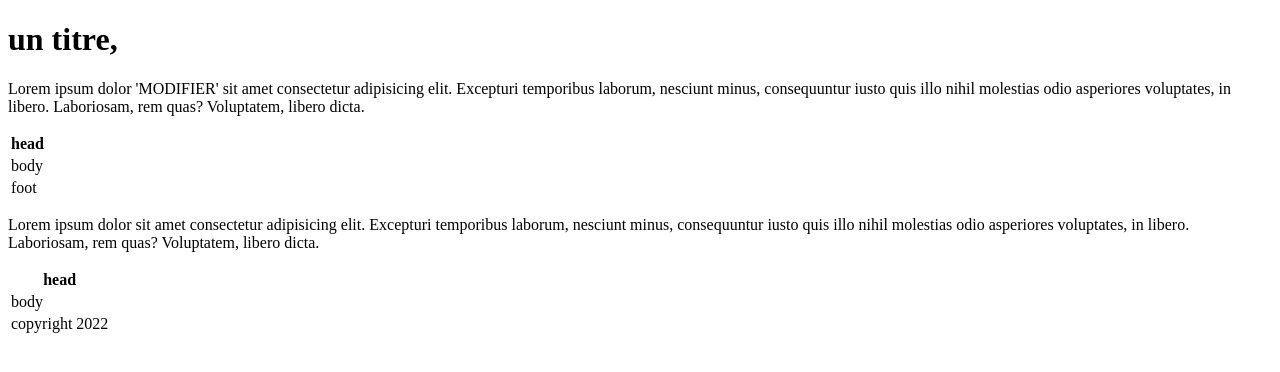
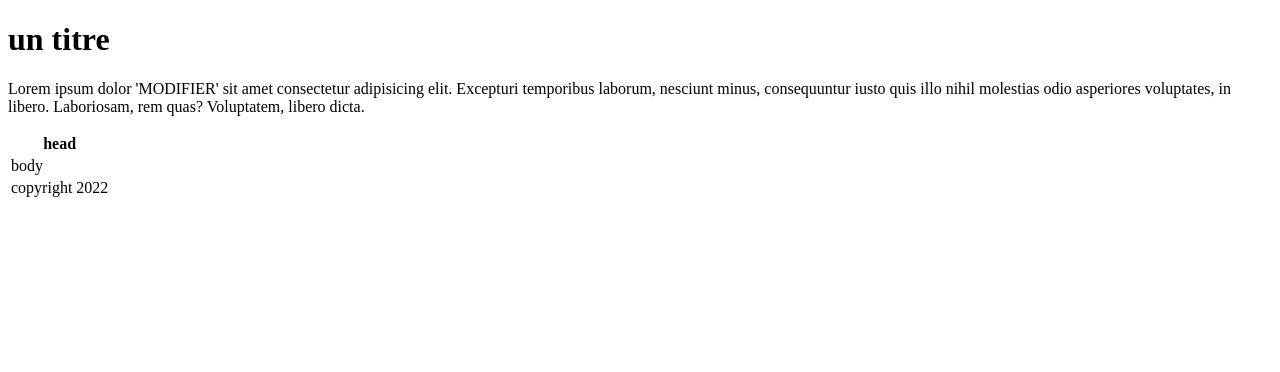
Before and after one commit to cristalSiren/Td, a plain HTML site: page index.html in a window 1280 px wide. Drawn offline with Linux system fonts and the light colour scheme.

Commit message:
changing the merge

```diff
--- a/index.html
+++ b/index.html
@@ -6,20 +6,8 @@
     <title>Document</title>
 </head>
 <body>
-    <h1>un titre,</h1>
+    <h1>un titre</h1>
     <p>Lorem ipsum dolor 'MODIFIER' sit amet consectetur adipisicing elit. Excepturi temporibus laborum, nesciunt minus, consequuntur iusto quis illo nihil molestias odio asperiores voluptates, in libero. Laboriosam, rem quas? Voluptatem, libero dicta.</p>
-    <table>
-        <thead>
-            <th>head</th>
-        </thead>
-        <tbody>
-            <td>body</td>
-        </tbody>
-        <tfoot>
-            <td>foot</td>
-        </tfoot>
-    </table>
-    <p>Lorem ipsum dolor sit amet consectetur adipisicing elit. Excepturi temporibus laborum, nesciunt minus, consequuntur iusto quis illo nihil molestias odio asperiores voluptates, in libero. Laboriosam, rem quas? Voluptatem, libero dicta.</p>
     <table>
         <thead>
             <th>head</th>
```
